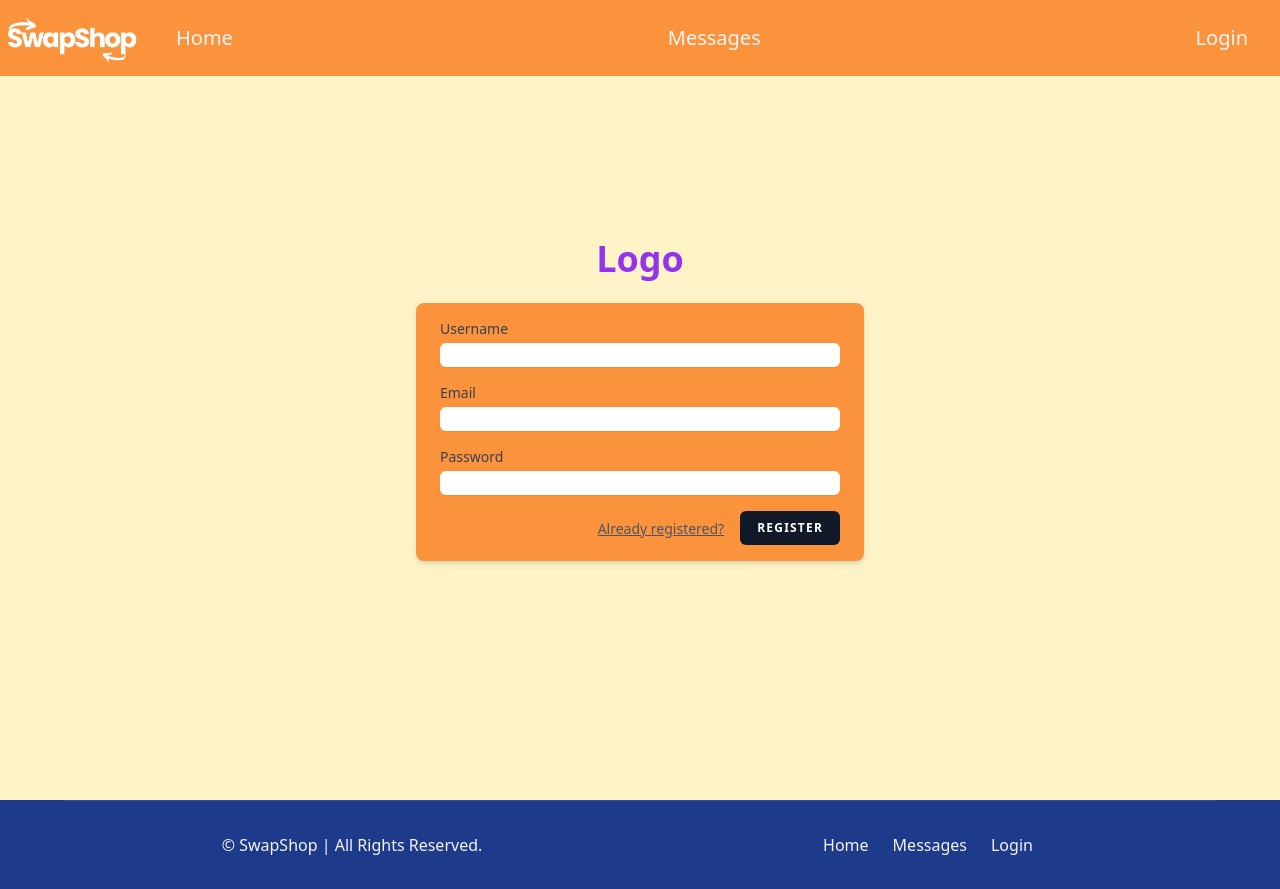
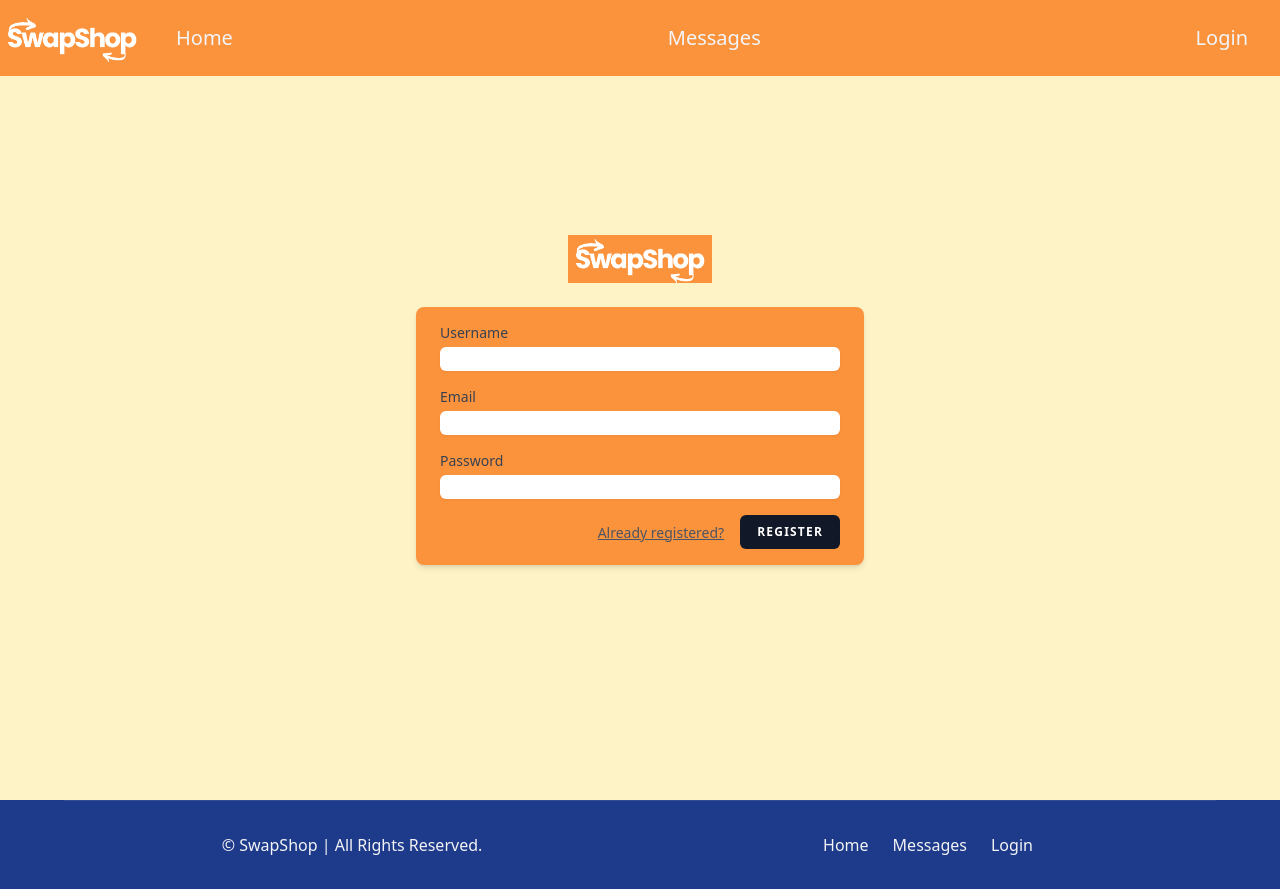
Before and after one commit to beefbones/swapshop, a React (Create React App) app in the folder client/: page /Signup in a window 1280 px wide. Built offline with nearby package versions, Linux system fonts and the light colour scheme.

Commit message:
resolved linting issues

```diff
--- a/client/src/components/pages/Login.js
+++ b/client/src/components/pages/Login.js
@@ -3,11 +3,10 @@ import { useMutation } from '@apollo/client';
 import { Link } from 'react-router-dom';
 import { LOGIN } from '../../utils/mutations';
 import Auth from '../../utils/auth';
-import Signup from './Signup';
 
 export default function Login({currentPage}) {
     const [formState, setFormState] = useState({ email: '', password: '' });
-    const [login, { error }] = useMutation(LOGIN);
+    const [login] = useMutation(LOGIN);
 
     const handleFormSubmit = async (event) => {
       event.preventDefault();
@@ -17,8 +16,8 @@ export default function Login({currentPage}) {
         });
         const token = mutationResponse.data.login.token;
         Auth.login(token);
-      } catch (error) {
-        console.log(error);
+      } catch (e) {
+        console.log(e);
       }
     };
 
@@ -40,7 +39,7 @@ export default function Login({currentPage}) {
         <img
           src="https://tecdn.b-cdn.net/img/Photos/new-templates/bootstrap-login-form/draw2.webp"
           className="w-full"
-          alt="Sample image" />
+          alt="" />
       </div>
       <div className="mb-12 md:mb-0 md:w-8/12 lg:w-5/12 xl:w-5/12">
         <form onSubmit={handleFormSubmit}>
--- a/client/src/components/pages/Signup.js
+++ b/client/src/components/pages/Signup.js
@@ -3,6 +3,7 @@ import { Link } from 'react-router-dom';
 import { useMutation } from '@apollo/client';
 import Auth from '../../utils/auth';
 import { ADD_USER } from '../../utils/mutations';
+import Logo from "../../assets/Logo.png";
 
 export default function Signup(props) {
   const [formState, setFormState] = useState({ email: '', password: '' });
@@ -34,11 +35,13 @@ export default function Signup(props) {
   return (
     <div className=''>
             <div className="flex flex-col items-center min-h-screen pt-6 sm:justify-center sm:pt-0 bg-amber-100 ">
-                <div>
+                <div className='sm:rounded-large'>
                     <a href="/">
-                        <h3 className="text-4xl font-bold text-purple-600">
-                            Logo
-                        </h3>
+                       <img
+                          src={Logo}
+                          className="mx-auto w-36 h-auto bg-orange-400 sm:rounded-large "
+                          alt="SwapShop Logo"
+                       ></img>
                     </a>
                 </div>
                 <div className="w-full px-6 py-4 mt-6 bg-orange-400 overflow-hidden shadow-md sm:max-w-md sm:rounded-lg">
@@ -93,12 +96,12 @@ export default function Signup(props) {
                         </div>
                         <div className="flex items-center justify-end mt-4">
                             <Link to='/Login'>
-                            <a
+                            <button
                                 className="text-sm text-gray-600 underline hover:text-gray-900"
-                                href="#"
+
                             >
                                 Already registered?
-                            </a>
+                            </button>
                             </Link>
                             <button
                                 type="submit"
```
